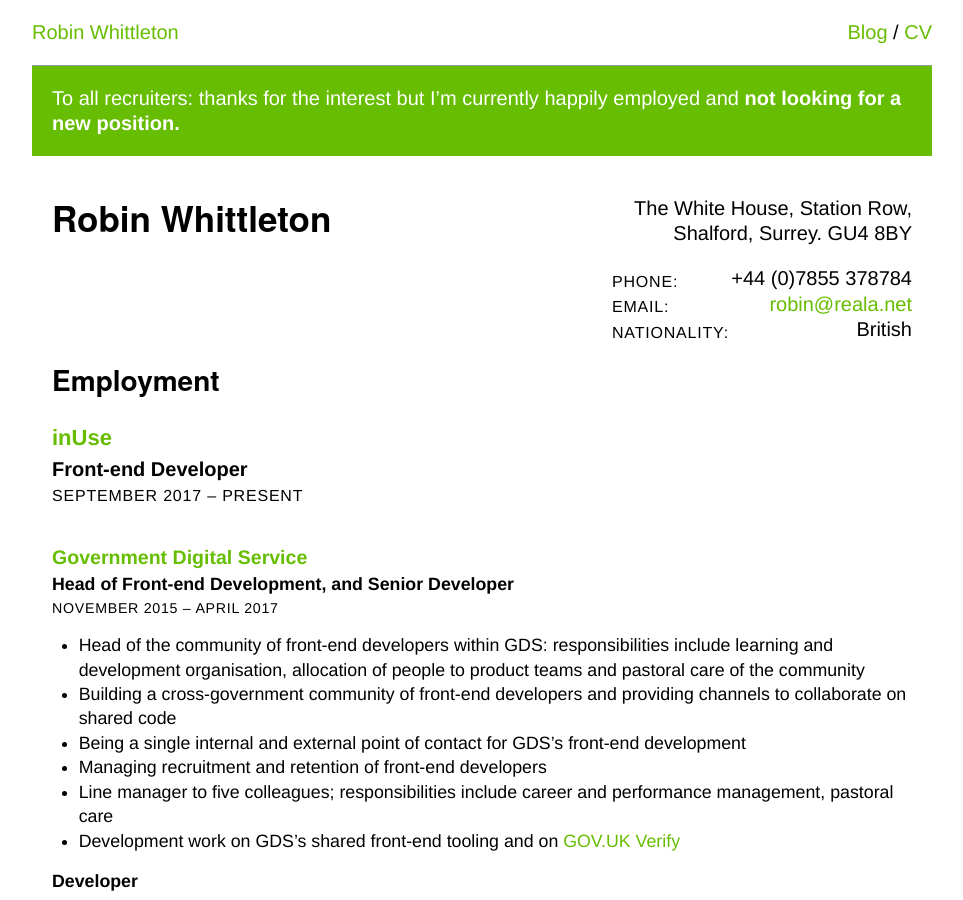
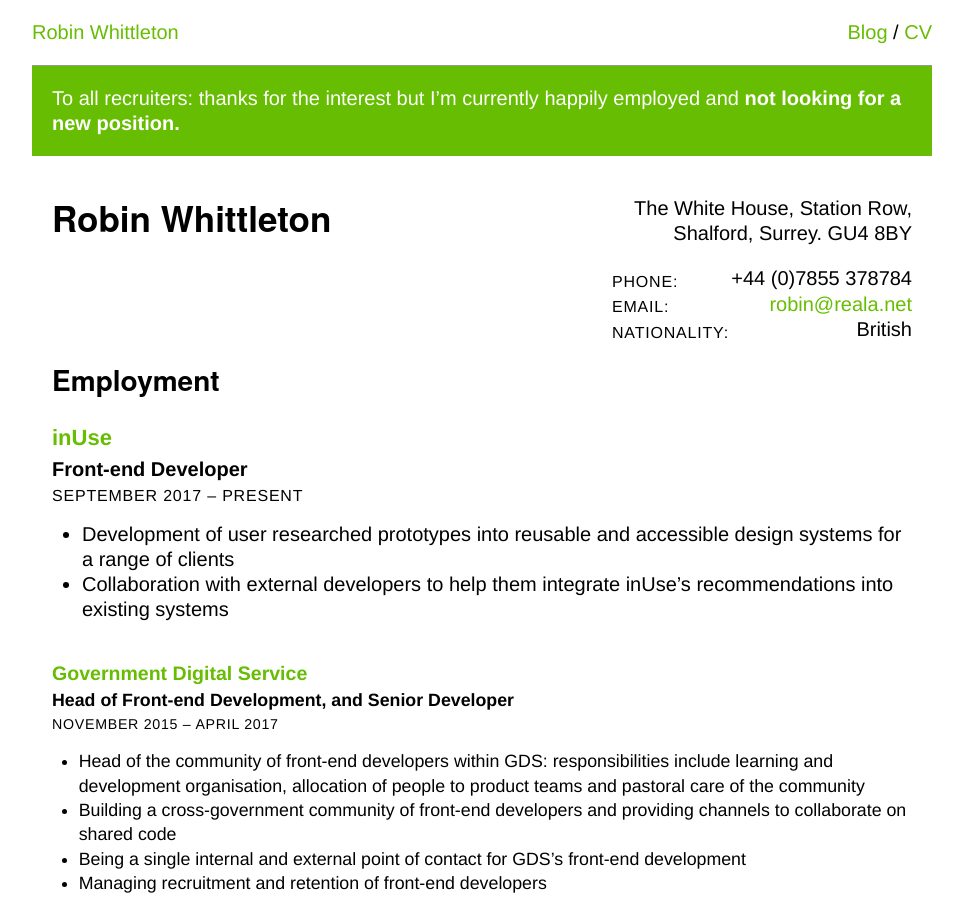
Before and after one commit to robinwhittleton/reala.net, a Jekyll site: the page built from cv.html, in a window 1280 px wide and 900 px high. Shown: the whole window, without its empty margins (158-1121 px from the left). Built offline with Jekyll 4.4.1, drawn with Linux system fonts in a browser that asks for light colours.

Commit message:
Add a couple of initial responsibilities for inUse

```diff
--- a/cv.html
+++ b/cv.html
@@ -30,6 +30,8 @@ title: Curriculum Vitae
 				<h4>Front-end Developer</h4>
 				<p class="meta"><time datetime="2017-09">September 2017</time> – present</p>
 				<ul>
+					<li>Development of user researched prototypes into reusable and accessible design systems for a range of clients</li>
+					<li>Collaboration with external developers to help them integrate inUse’s recommendations into existing systems</li>
 				</ul>
 			</li>
 			<li>
```
